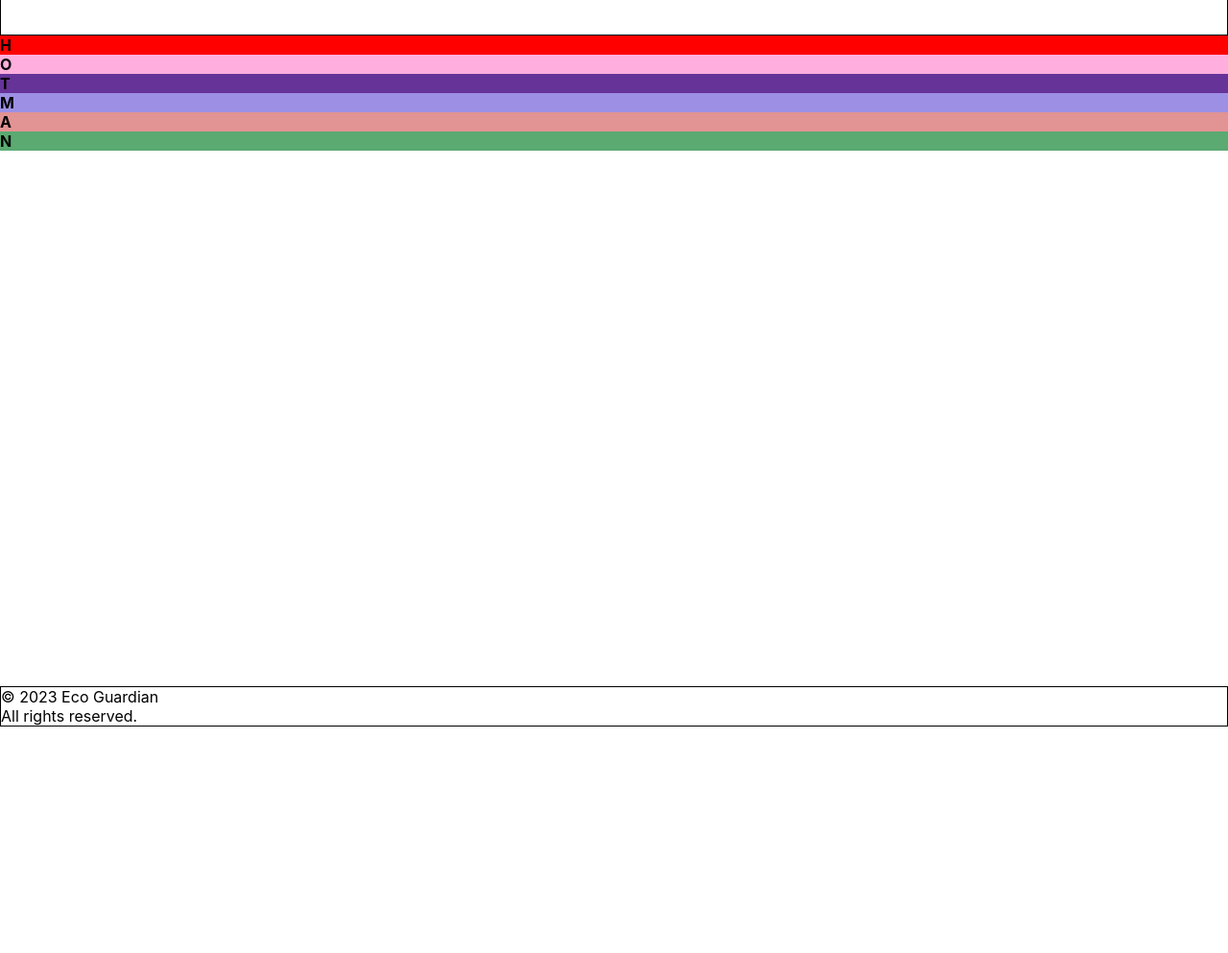
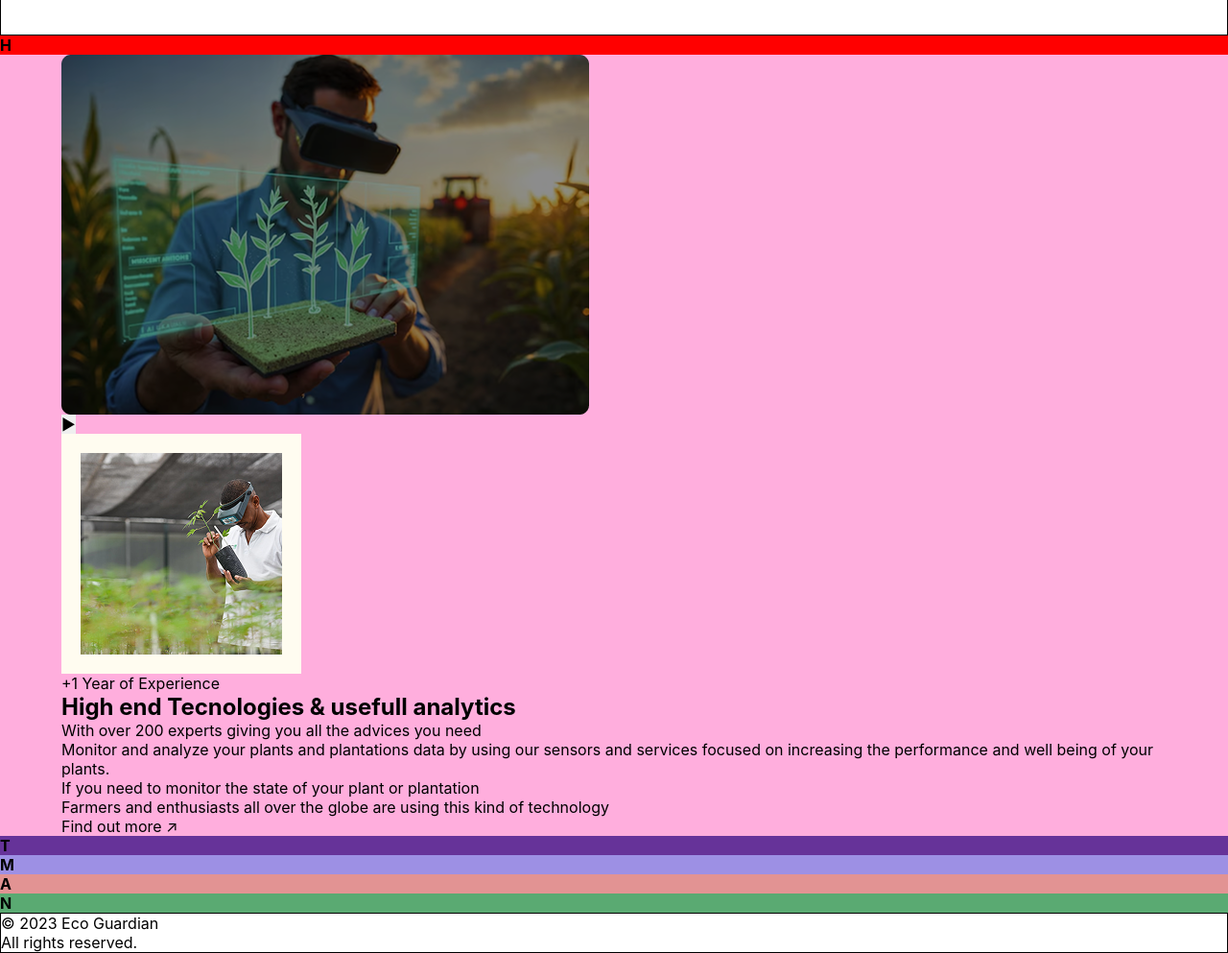
Before and after one commit to wemade-IoT/landing-page-updated, a website built with Vite: page index.html in a window 1280 px wide. Shown: the part 43-1036 px from the top of the page at 96% size. Before the commit the page ends 800 px from the top, so only its background shows below. Built offline with nearby package versions, Linux system fonts and the light colour scheme.

Commit message:
feat: enhance 'About Us' section with additional content and images

```diff
--- a/index.html
+++ b/index.html
@@ -20,7 +20,30 @@
         </section>
         <!----------- ABOUT US SECTION ------------->
         <section id="about-us">
-          <strong>O</strong>
+          <div class="container">
+            <div class="about-us-left">
+              <div class="main-image-wrapper">
+                <img src="./src/assets/images/image.png" alt="Technology Showcase" class="main-image">
+                <button class="video-btn"><span class="play-icon">▶</span></button>
+              </div>
+              <div class="secondary-image-wrapper">
+                <img src="./src/assets/images/image 24.png" alt="Secondary" class="secondary-image">
+              </div>
+            </div>
+            <div class="about-us-right">
+                <p class="experience">+1 Year of Experience</p>
+                <h1 class="title">High end Tecnologies & usefull analytics</h1>
+                <div class="description-block">
+                  <p class="description-bold">With over 200 experts giving you all the advices you need</p>
+                  <p class="description">Monitor and analyze your plants and plantations data by using our sensors and services focused on increasing the performance and well being of your plants.</p>
+                </div>
+                <ul class="list">
+                    <li>If you need to monitor the state of your plant or plantation</li>
+                    <li>Farmers and enthusiasts all over the globe are using this kind of technology</li>
+                </ul>
+                <a href="#" class="cta">Find out more ↗</a>
+            </div>
+        </div>
         </section>
         <!----------- BENTO GRID SECTION ------------->
         <section id="bento">
```
